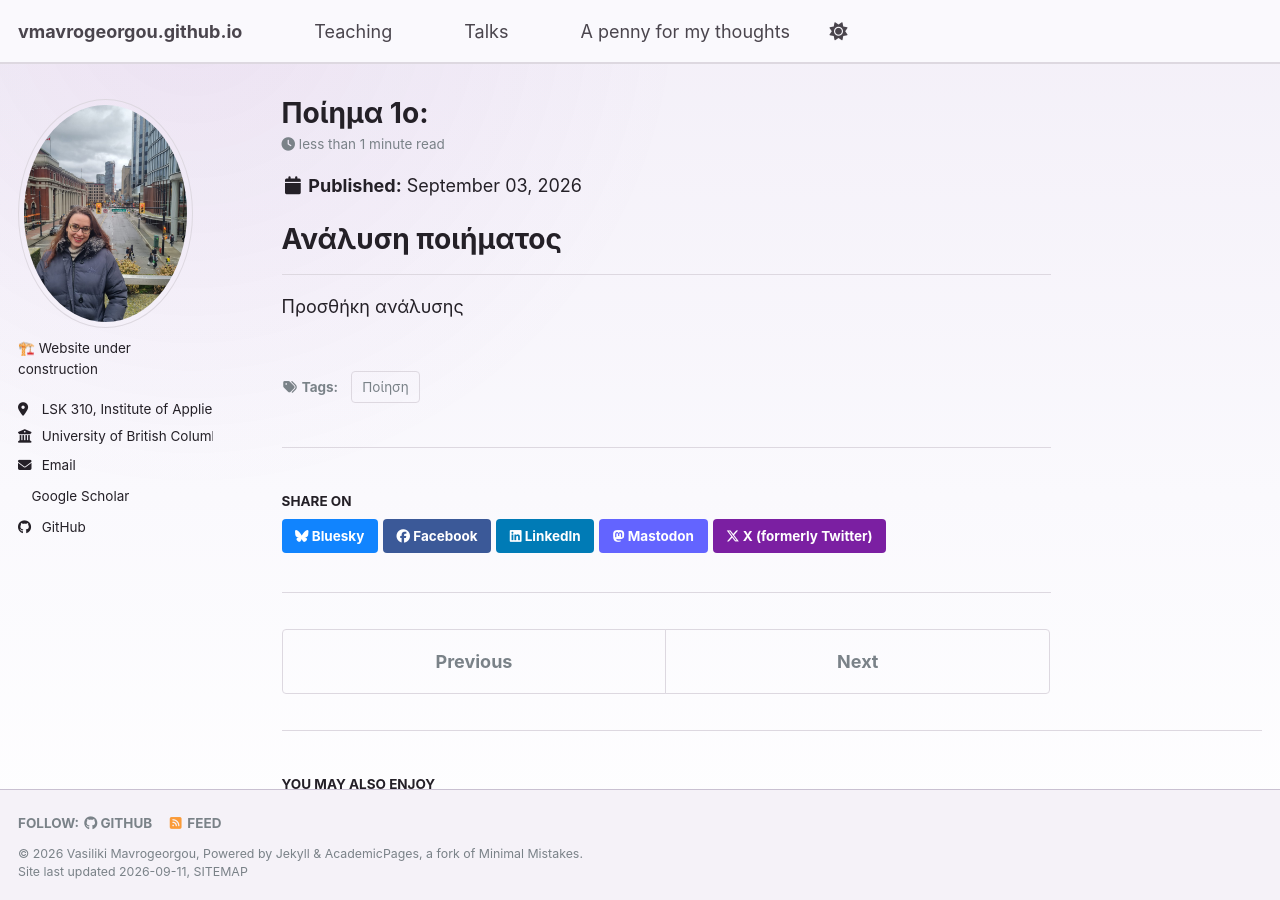
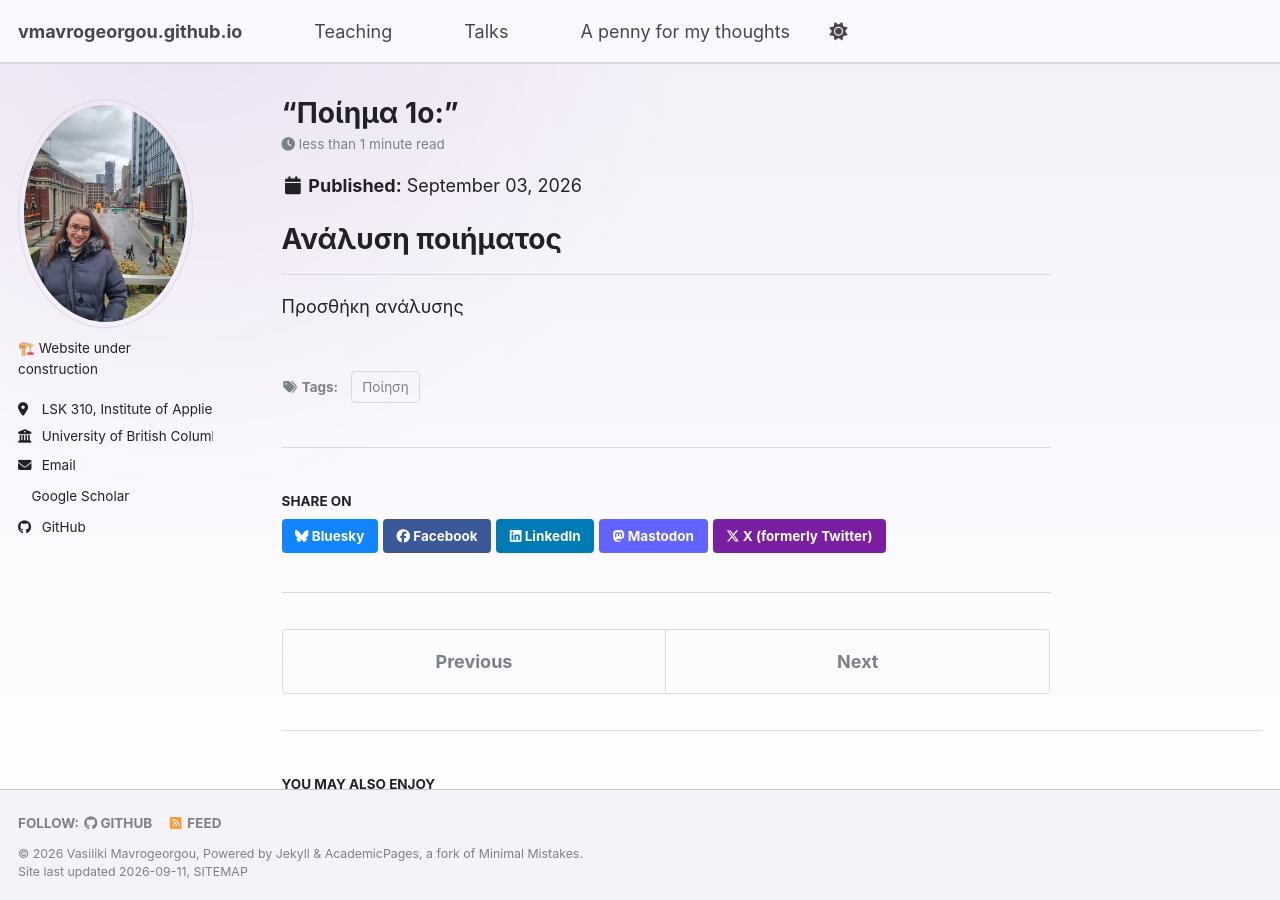
Before and after one commit to vmavrogeorgou/vmavrogeorgou.github.io, a Jekyll site: the page built from _posts/2026-09-03-blog-post-1.md, in a window 1280 px wide and 900 px high. Built offline with Jekyll 4.4.1, drawn with Linux system fonts in a browser that asks for light colours; a style sheet for code colours, icons or effects is not loaded.

```diff
--- a/_posts/2026-09-03-blog-post-1.md
+++ b/_posts/2026-09-03-blog-post-1.md
@@ -1,5 +1,5 @@
 ---
-title: 'Ποίημα 1ο: '
+title: ' "Ποίημα 1ο:"  '
 date: 2026-09-03
 permalink: /posts/2026/09/blog-post-1/
 tags:
```
